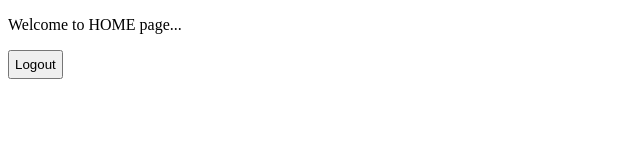
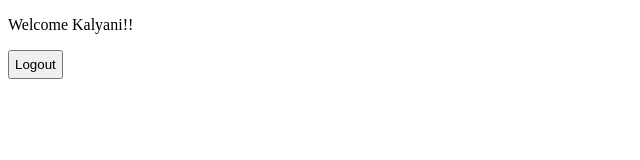
Before and after one commit to yugandhar-pathi/learn-components, a React (Create React App) app: page /home in a window 1280 px wide. Shown: the top 160 px of the page, without its empty margins (0-640 px from the left). Built offline with nearby package versions, Linux system fonts and the light colour scheme.

Commit message:
added react-i18next

```diff
--- a/package.json
+++ b/package.json
@@ -6,9 +6,11 @@
     "@testing-library/jest-dom": "^5.16.5",
     "@testing-library/react": "^13.3.0",
     "@testing-library/user-event": "^13.5.0",
+    "i18next": "^21.9.2",
     "prop-types": "^15.8.1",
     "react": "^18.2.0",
     "react-dom": "^18.2.0",
+    "react-i18next": "^11.18.6",
     "react-router-dom": "^6.4.1",
     "react-scripts": "5.0.1",
     "styled-components": "^5.3.5",
--- a/src/App.js
+++ b/src/App.js
@@ -2,8 +2,7 @@ import {
   createBrowserRouter,
 } from "react-router-dom";
 import { Home } from './Pages/Home/Home';
-import {Login} from './Pages/Login/Login'
-
+import {Login} from './Pages/Login/Login';
 const router = createBrowserRouter([
   {
     path: "/",
--- a/src/Pages/Home/Home.js
+++ b/src/Pages/Home/Home.js
@@ -1,7 +1,10 @@
 import { Button } from "../../components"
 import { useNavigate } from "react-router-dom"
+import { useTranslation } from "react-i18next"
+
 export const Home = () =>{
     const navigate = useNavigate()
+    const { t } = useTranslation()
 
     const LogoutHandle = () =>{
         navigate('/')
@@ -9,7 +12,7 @@ export const Home = () =>{
 
     return(
         <>
-        <p>Welcome to HOME page...</p>
+        <p>{t('Welcome_Home')}</p>
         <Button label="Logout" onClick={LogoutHandle}/>
         </>
     )
--- a/src/index.js
+++ b/src/index.js
@@ -5,6 +5,23 @@ import reportWebVitals from './reportWebVitals';
 import {
   RouterProvider,
 } from "react-router-dom";
+import i18n from "i18next";
+import { initReactI18next } from "react-i18next";
+
+i18n
+.use(initReactI18next)
+.init({
+    resources:{
+      en:{
+        translation:{
+          "Welcome to React": "Welcome to react and react-i18next",
+          "Welcome_Home": "Welcome Kalyani!!"
+        }
+      }
+    },
+
+    lng: "en"
+})
 
 
 const root = ReactDOM.createRoot(document.getElementById('root'));
```
Also changed, not shown: 1 other file (tests, documents, lock files or other folders).
